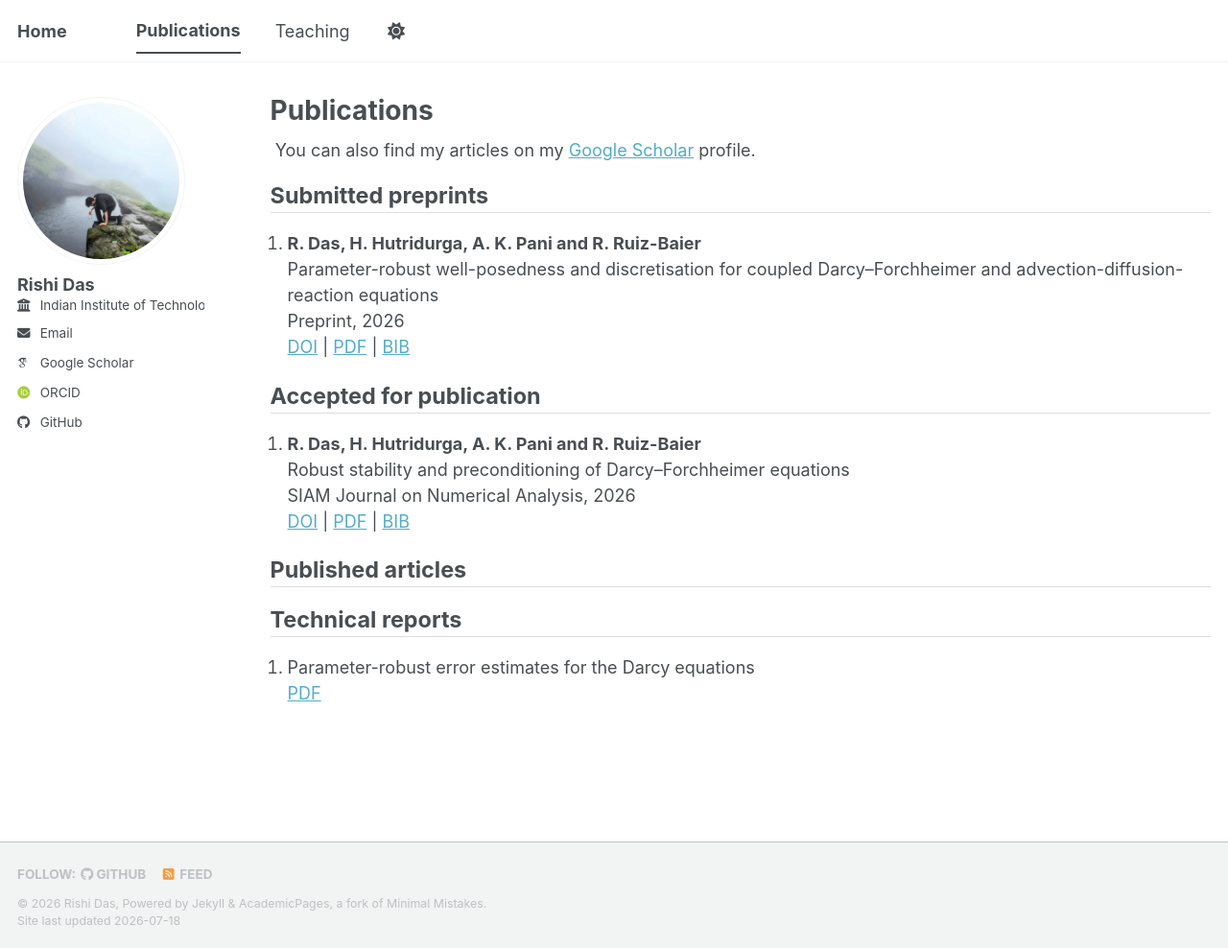
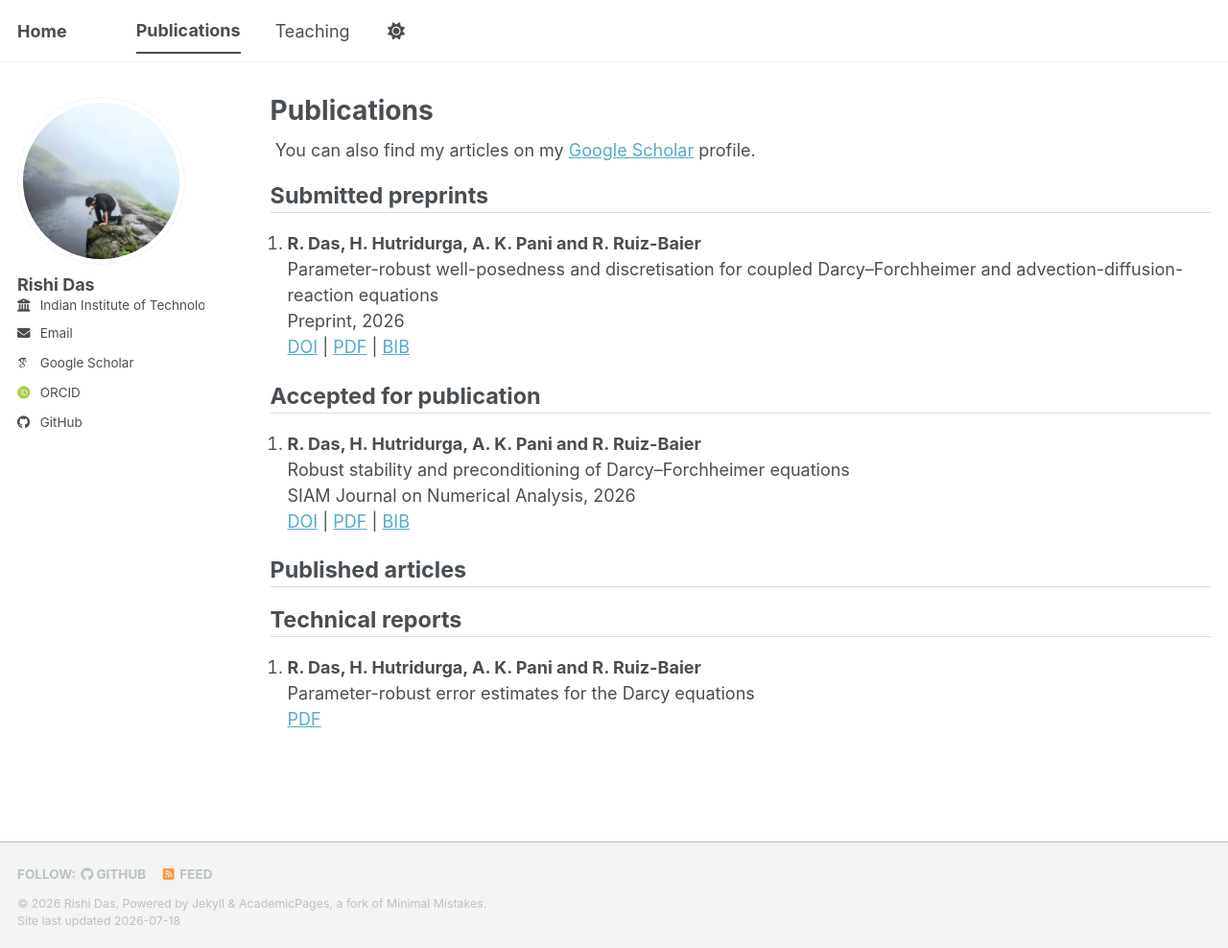
Before and after one commit to rishidas-04/rishidas-04.github.io, a Jekyll site: the page built from _pages/publications.html, in a window 1280 px wide and 988 px high. Shown: the whole window at 96% size. Built offline with Jekyll 4.4.1, drawn with Linux system fonts in a browser that asks for light colours; some web fonts are replaced; a script bundle is joined from its source files by our own code; library files that are not in the unit come from our copies.

Commit message:
Update publications.html

```diff
--- a/_pages/publications.html
+++ b/_pages/publications.html
@@ -49,6 +49,7 @@ author_profile: true
 <ol reversed>
   <li>
     <p>
+     <strong>R. Das, H. Hutridurga, A. K. Pani and R. Ruiz-Baier</strong><br>
      Parameter-robust error estimates for the Darcy equations<br>
       <a href="https://drive.google.com/file/d/1KHNMoIY6HAOdyama3xS8lEn2Kgi0Rwsr/view?usp=sharing">PDF</a>
     </p>
```
